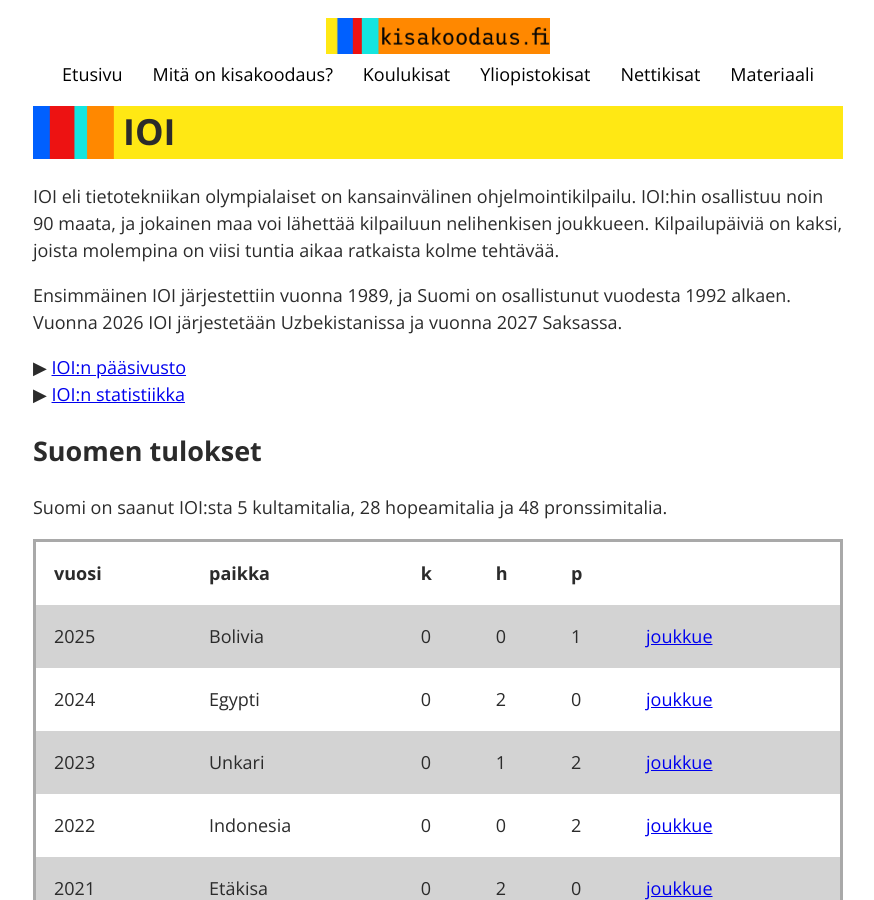
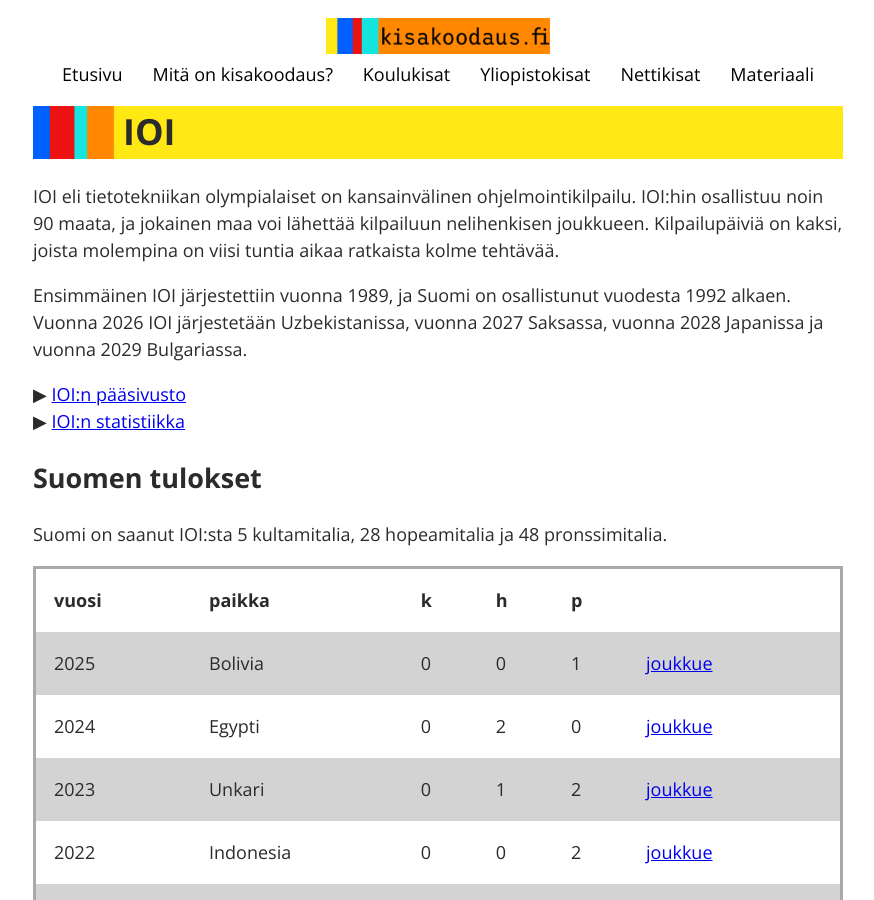
Before and after one commit to kisakoodaus/kisakoodaus.fi, a Jekyll site: the page built from ioi.html, in a window 1280 px wide and 900 px high. Shown: the whole window, without its empty margins (202-1076 px from the left). Built offline with Jekyll 4.4.1, drawn with Linux system fonts in a browser that asks for light colours.

Commit message:
Lisää IOI-maita

```diff
--- a/ioi.html
+++ b/ioi.html
@@ -9,7 +9,8 @@ Kilpailupäiviä on kaksi, joista molempina on viisi tuntia aikaa ratkaista kolm
 <p>
 
 Ensimmäinen IOI järjestettiin vuonna 1989, ja Suomi on osallistunut vuodesta 1992 alkaen.
-Vuonna 2026 IOI järjestetään Uzbekistanissa ja vuonna 2027 Saksassa.
+Vuonna 2026 IOI järjestetään Uzbekistanissa, vuonna 2027 Saksassa,
+vuonna 2028 Japanissa ja vuonna 2029 Bulgariassa.
 
 <p>
 
```
